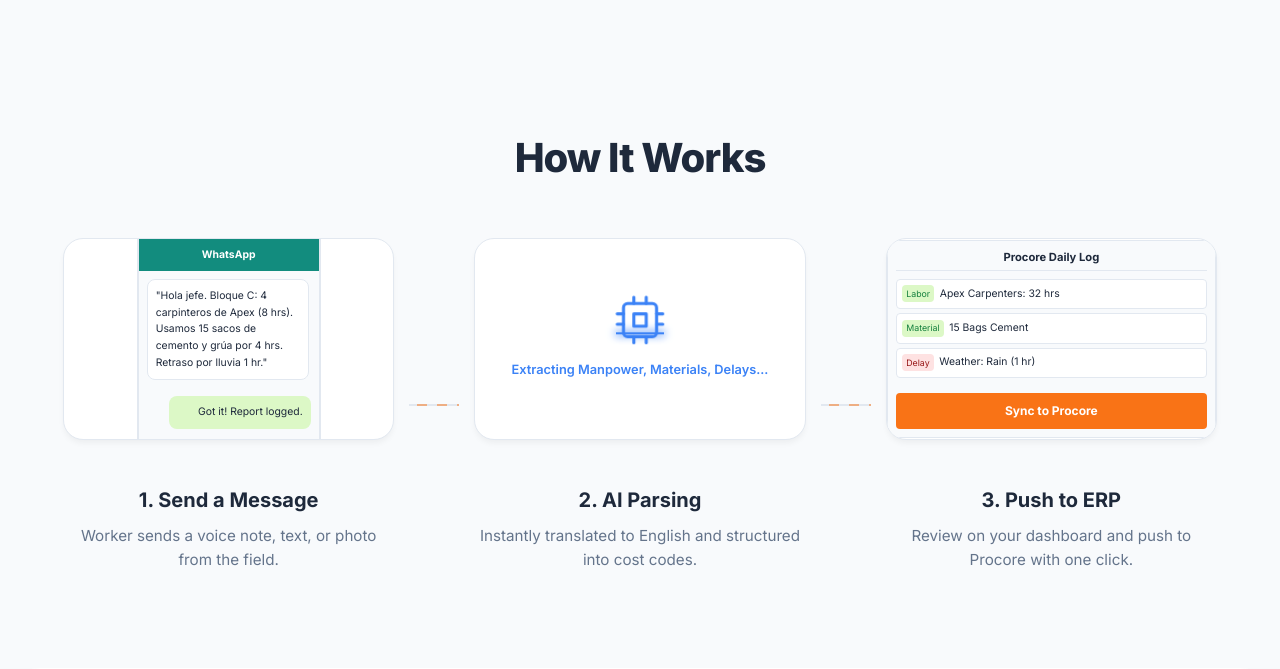
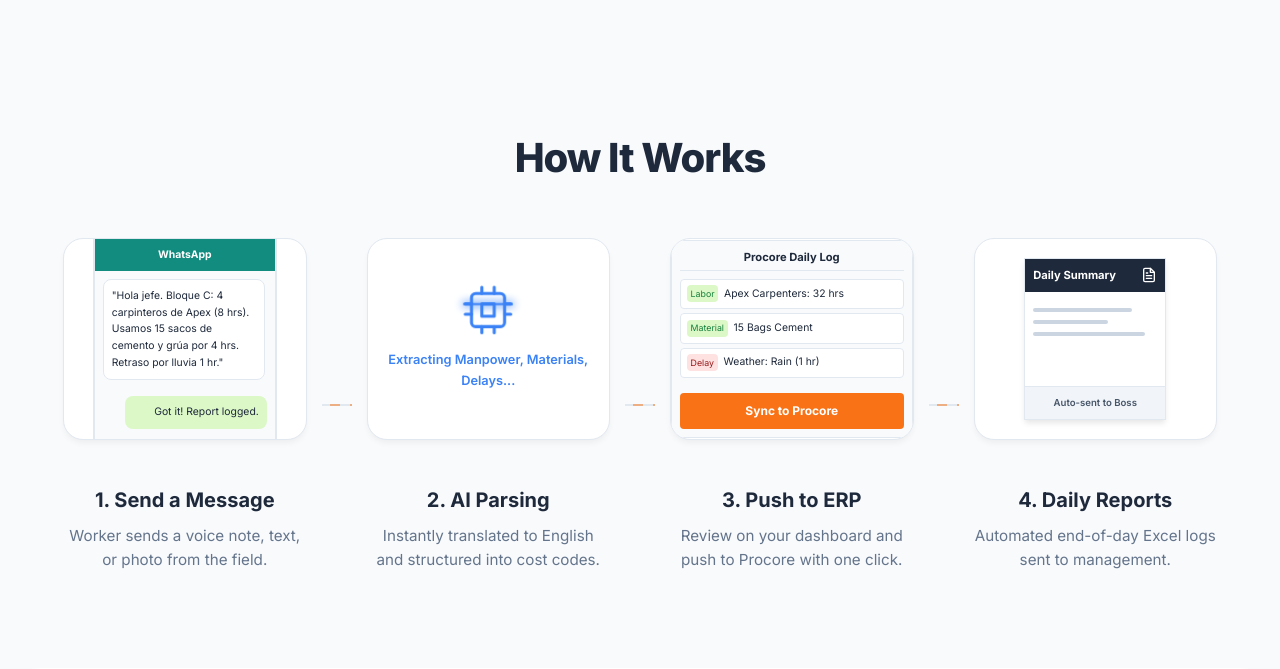
Before and after one commit to efekandursun/rapidsite-ai, a Flask app: page / in a window 1280 px wide. Shown: the part 744-1413 px from the top of the page. Run offline with Flask 3, Linux system fonts and the light colour scheme; some libraries are stand-ins or nearby versions.

Commit message:
Add 4th step 'Daily Reports' to landing page flow

```diff
--- a/static/css/landing.css
+++ b/static/css/landing.css
@@ -231,7 +231,7 @@ body {
 
 .flow-step {
     flex: 1;
-    min-width: 250px;
+    min-width: 180px;
     text-align: center;
     display: flex;
     flex-direction: column;
@@ -239,7 +239,7 @@ body {
 }
 
 .flow-arrow {
-    flex-basis: 50px;
+    flex-basis: 30px;
     height: 2px;
     background: #e2e8f0;
     position: relative;
@@ -422,6 +422,48 @@ body {
     background: var(--brand-primary-hover);
 }
 
+/* Mock Report */
+.mock-report {
+    width: 140px;
+    height: 80%;
+    background: white;
+    border: 1px solid #e2e8f0;
+    box-shadow: 0 4px 6px -1px rgba(0,0,0,0.1);
+    display: flex;
+    flex-direction: column;
+}
+.mock-report-header {
+    background: #1e293b;
+    color: white;
+    padding: 0.5rem;
+    font-size: 0.7rem;
+    font-weight: bold;
+    display: flex;
+    justify-content: space-between;
+    align-items: center;
+}
+.mock-report-lines {
+    padding: 1rem 0.5rem;
+    display: flex;
+    flex-direction: column;
+    gap: 0.5rem;
+    flex: 1;
+}
+.report-line {
+    height: 4px;
+    background: #cbd5e1;
+    border-radius: 2px;
+}
+.mock-report-footer {
+    background: #f1f5f9;
+    padding: 0.5rem;
+    font-size: 0.6rem;
+    text-align: center;
+    color: #475569;
+    font-weight: 600;
+    border-top: 1px solid #e2e8f0;
+}
+
 .step-title {
     font-size: 1.25rem;
     font-weight: 700;
--- a/templates/landing.html
+++ b/templates/landing.html
@@ -62,8 +62,10 @@
             <div class="flow-step">
                 <div class="flow-visual">
                     <div class="mock-ai">
-                        <div class="ai-brain"><svg xmlns="http://www.w3.org/2000/svg" width="48" height="48" viewBox="0 0 24 24" fill="none" stroke="var(--brand-accent)" stroke-width="1.5" stroke-linecap="round" stroke-linejoin="round"><rect x="4" y="4" width="16" height="16" rx="2" ry="2"></rect><rect x="9" y="9" width="6" height="6"></rect><line x1="9" y1="1" x2="9" y2="4"></line><line x1="15" y1="1" x2="15" y2="4"></line><line x1="9" y1="20" x2="9" y2="23"></line><line x1="15" y1="20" x2="15" y2="23"></line><line x1="20" y1="9" x2="23" y2="9"></line><line x1="20" y1="14" x2="23" y2="14"></line><line x1="1" y1="9" x2="4" y2="9"></line><line x1="1" y1="14" x2="4" y2="14"></line></svg></div>
-                        <div class="ai-scan-line"></div>
+                        <div class="ai-brain">
+                            <svg xmlns="http://www.w3.org/2000/svg" width="48" height="48" viewBox="0 0 24 24" fill="none" stroke="var(--brand-accent)" stroke-width="1.5" stroke-linecap="round" stroke-linejoin="round"><rect x="4" y="4" width="16" height="16" rx="2" ry="2"></rect><rect x="9" y="9" width="6" height="6"></rect><line x1="9" y1="1" x2="9" y2="4"></line><line x1="15" y1="1" x2="15" y2="4"></line><line x1="9" y1="20" x2="9" y2="23"></line><line x1="15" y1="20" x2="15" y2="23"></line><line x1="20" y1="9" x2="23" y2="9"></line><line x1="20" y1="14" x2="23" y2="14"></line><line x1="1" y1="9" x2="4" y2="9"></line><line x1="1" y1="14" x2="4" y2="14"></line></svg>
+                            <div class="ai-scan-line"></div>
+                        </div>
                         <div class="ai-text">Extracting Manpower, Materials, Delays...</div>
                     </div>
                 </div>
@@ -95,6 +97,31 @@
                 </div>
                 <h3 class="step-title">3. Push to ERP</h3>
                 <p class="step-desc">Review on your dashboard and push to Procore with one click.</p>
+            </div>
+
+            <!-- Arrow/Animation -->
+            <div class="flow-arrow">
+                <div class="animated-dots"></div>
+            </div>
+
+            <!-- Step 4: Daily Reports -->
+            <div class="flow-step">
+                <div class="flow-visual">
+                    <div class="mock-report">
+                        <div class="mock-report-header">
+                            <span>Daily Summary</span>
+                            <svg xmlns="http://www.w3.org/2000/svg" width="16" height="16" viewBox="0 0 24 24" fill="none" stroke="currentColor" stroke-width="2" stroke-linecap="round" stroke-linejoin="round"><path d="M14 2H6a2 2 0 0 0-2 2v16a2 2 0 0 0 2 2h12a2 2 0 0 0 2-2V8z"></path><polyline points="14 2 14 8 20 8"></polyline><line x1="16" y1="13" x2="8" y2="13"></line><line x1="16" y1="17" x2="8" y2="17"></line><polyline points="10 9 9 9 8 9"></polyline></svg>
+                        </div>
+                        <div class="mock-report-lines">
+                            <div class="report-line" style="width: 80%;"></div>
+                            <div class="report-line" style="width: 60%;"></div>
+                            <div class="report-line" style="width: 90%;"></div>
+                        </div>
+                        <div class="mock-report-footer">Auto-sent to Boss</div>
+                    </div>
+                </div>
+                <h3 class="step-title">4. Daily Reports</h3>
+                <p class="step-desc">Automated end-of-day Excel logs sent to management.</p>
             </div>
         </div>
     </section>
```
